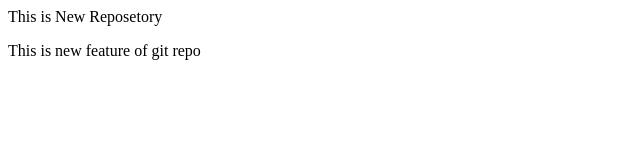
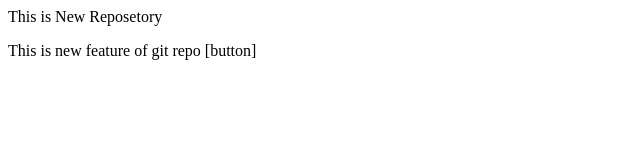
Before and after one commit to shivamsharma7400/localRepo, a plain HTML site: page index.html in a window 1280 px wide. Shown: the full height of the page, 0-640 px from the left. Drawn offline with Linux system fonts and the light colour scheme.

Commit message:
Add button

```diff
--- a/index.html
+++ b/index.html
@@ -1,2 +1,2 @@
 <p>This is New Reposetory</p>
-<p>This is new feature of git repo</p>
+<p>This is new feature of git repo [button]</p>
```
